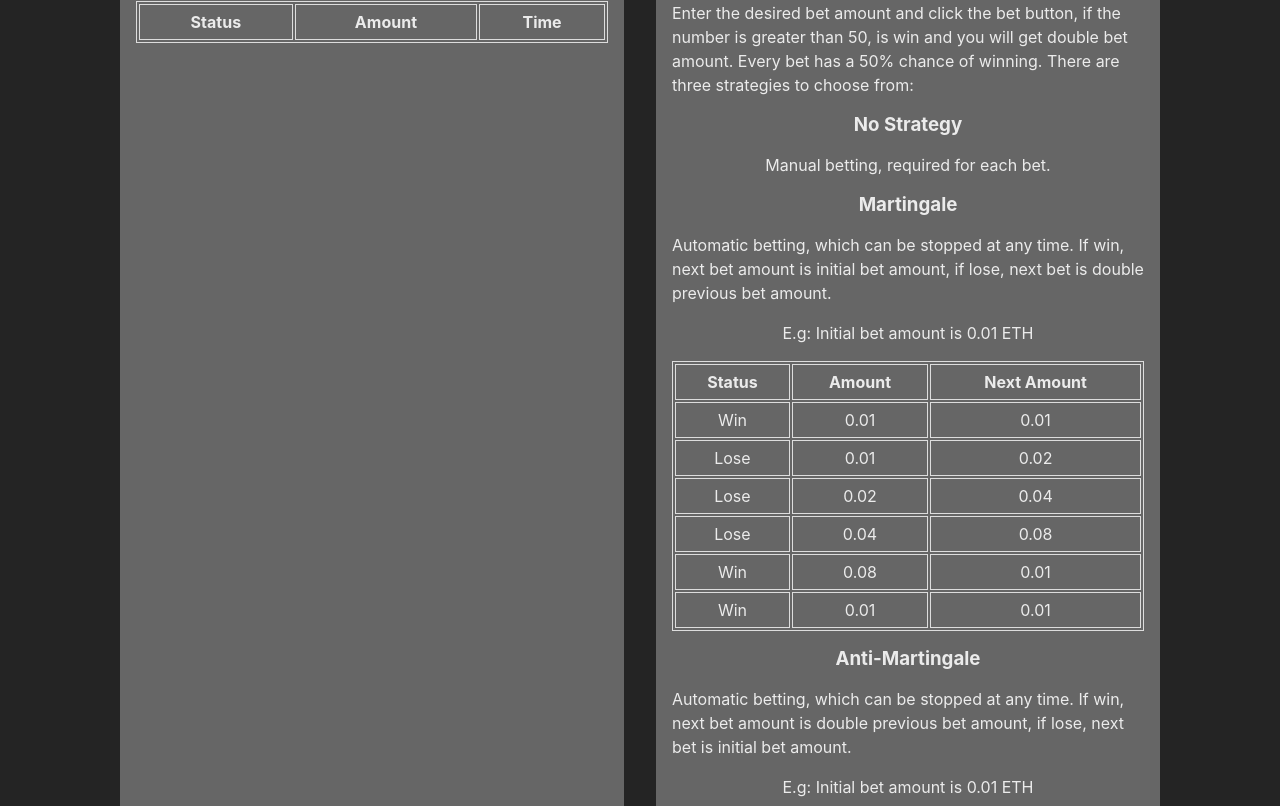
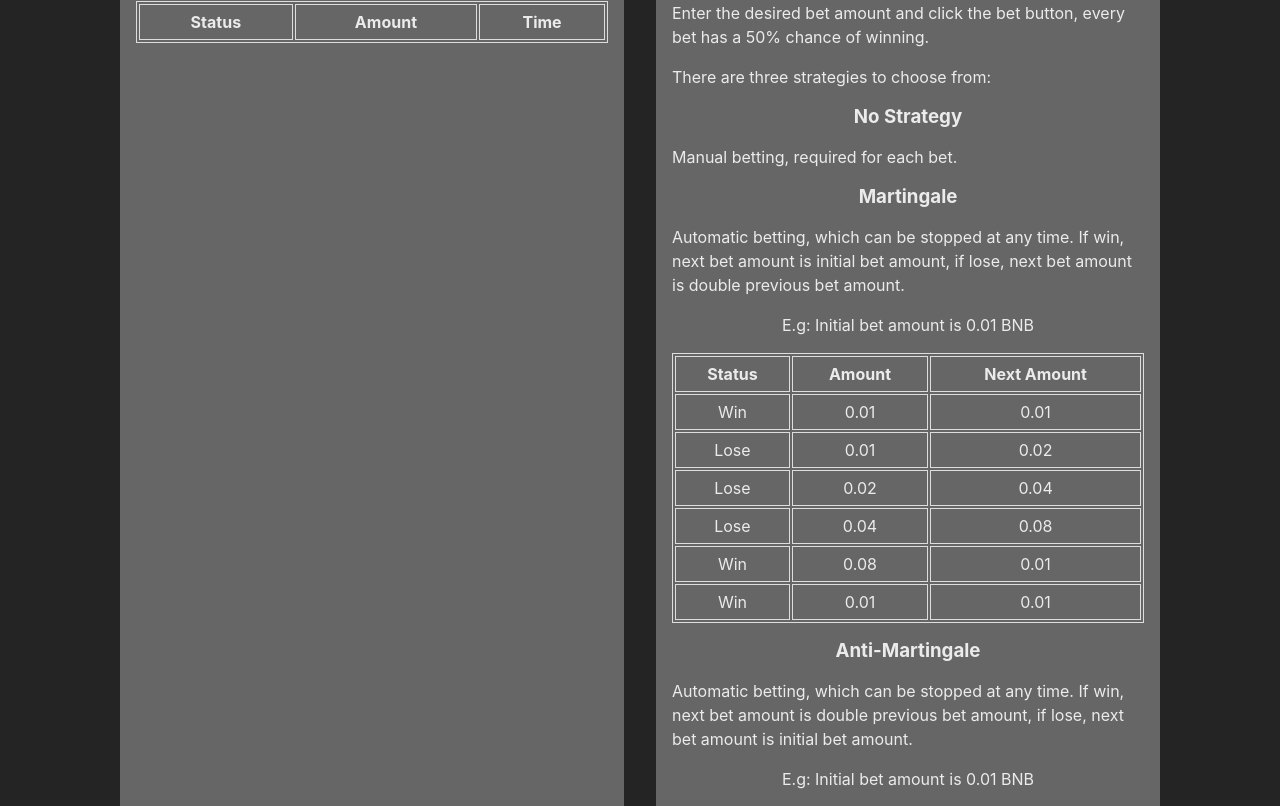
Before and after one commit to throuz/fair-game, a React (Vite) app: page / in a window 1280 px wide. Shown: the part 463-1269 px from the top of the page. Built offline with nearby package versions, Linux system fonts and the light colour scheme.

Commit message:
fix how to play

```diff
--- a/src/components/HowToPlay.jsx
+++ b/src/components/HowToPlay.jsx
@@ -3,19 +3,21 @@ const HowToPlay = () => {
     <div className="card">
       <h2>How to play</h2>
       <span className="text-left">
-        Enter the desired bet amount and click the bet button, if the number is
-        greater than 50, is win and you will get double bet amount. Every bet
-        has a 50% chance of winning. There are three strategies to choose from:
+        Enter the desired bet amount and click the bet button, every bet has a
+        50% chance of winning.
+      </span>
+      <span className="text-left">
+        There are three strategies to choose from:
       </span>
       <h3>No Strategy</h3>
-      <span>Manual betting, required for each bet.</span>
+      <span className="text-left">Manual betting, required for each bet.</span>
       <h3>Martingale</h3>
       <span className="text-left">
         Automatic betting, which can be stopped at any time. If win, next bet
-        amount is initial bet amount, if lose, next bet is double previous bet
-        amount.
+        amount is initial bet amount, if lose, next bet amount is double
+        previous bet amount.
       </span>
-      <span>E.g: Initial bet amount is 0.01 ETH</span>
+      <span>E.g: Initial bet amount is 0.01 BNB</span>
       <table>
         <thead>
           <tr>
@@ -60,10 +62,10 @@ const HowToPlay = () => {
       <h3>Anti-Martingale</h3>
       <span className="text-left">
         Automatic betting, which can be stopped at any time. If win, next bet
-        amount is double previous bet amount, if lose, next bet is initial bet
-        amount.
+        amount is double previous bet amount, if lose, next bet amount is
+        initial bet amount.
       </span>
-      <span>E.g: Initial bet amount is 0.01 ETH</span>
+      <span>E.g: Initial bet amount is 0.01 BNB</span>
       <table>
         <thead>
           <tr>
```
